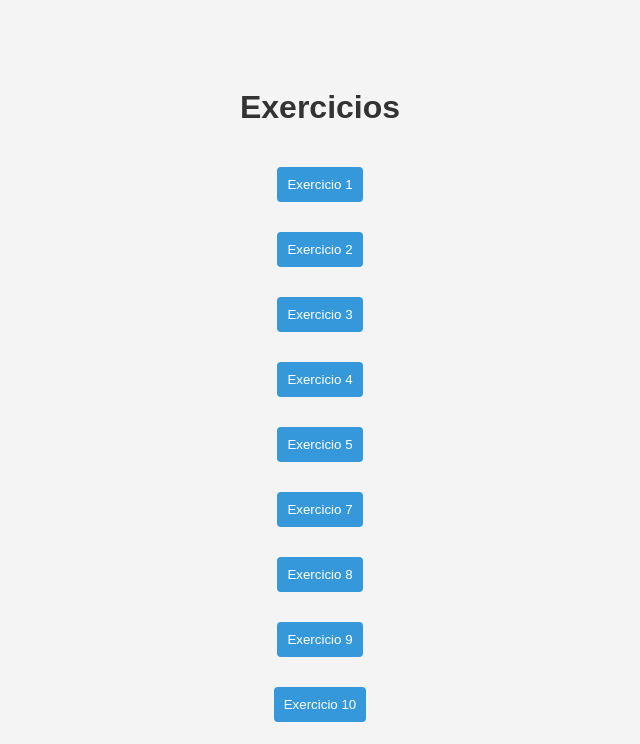
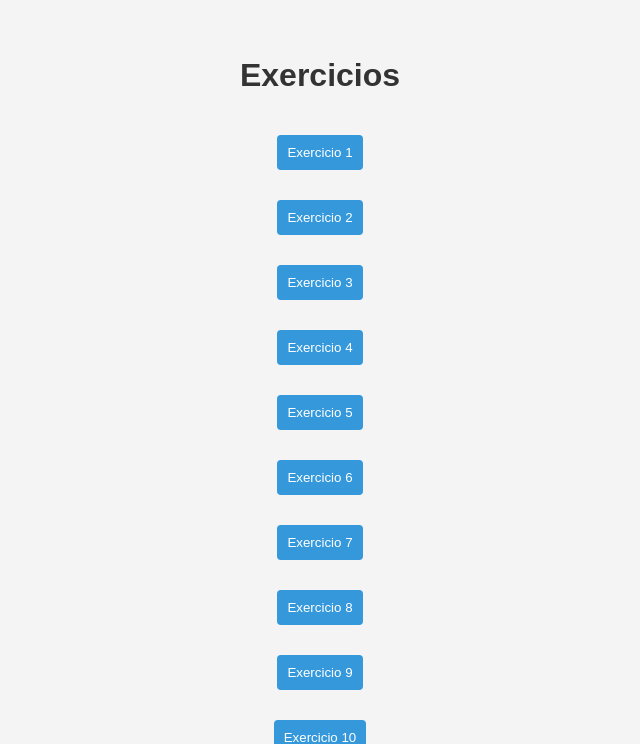
Before and after one commit to BrenonGrigoletto/PHP, a PHP site: page /lista2.php in a window 1280 px wide. Shown: the top 744 px of the page, without its empty margins (320-960 px from the left). Run offline with PHP 8.4, Linux system fonts and the light colour scheme.

Commit message:
Update lista2.php

```diff
--- a/lista2.php
+++ b/lista2.php
@@ -18,6 +18,8 @@
   </div>
   <div> <button type="button" onclick="location.href='l2_ex5.php'">Exercicio 5</button> <br>
   </div>
+  <div> <button type="button" onclick="location.href='l2_ex6.php'">Exercicio 6</button> <br>
+  </div>
   <div> <button type="button" onclick="location.href='l2_ex7.php'">Exercicio 7</button> <br>
   </div>
   <div> <button type="button" onclick="location.href='l2_ex8.php'">Exercicio 8</button> <br>
```
